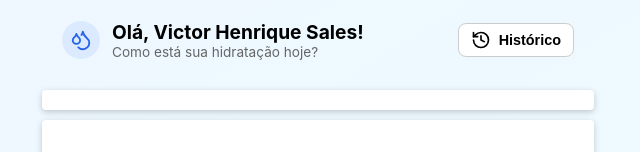
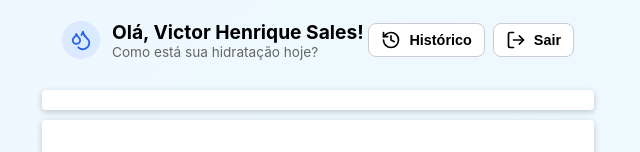
Before and after one commit to 0victorsales/frontend-beber_agua, a React (Create React App) app: page /consumo-diario in a window 1280 px wide. Shown: the top 152 px of the page, without its empty margins (322-962 px from the left). Built offline with nearby package versions, Linux system fonts and the light colour scheme; no server answers.

Commit message:
feat: adicionado botao sair

```diff
--- a/src/pages/consumoDiario/index.jsx
+++ b/src/pages/consumoDiario/index.jsx
@@ -52,11 +52,19 @@ function ConsumoDiario() {
 
         </ItensEsquerda>
 
-        <BotaoCustomizado
-          icone="History"
-          texto="Histórico"
-          onClick={() => navigate("/historico")}
-        />
+         <div className="botoes-direita">
+            <BotaoCustomizado
+              icone="History"
+              texto="Histórico"
+              onClick={() => navigate("/historico")}
+            />
+
+            <BotaoCustomizado
+              icone="LogOut"
+              texto="Sair"
+              onClick={() => navigate("/cadastro")}
+            />
+          </div>
       </Header>
 
       <Container>
--- a/src/pages/consumoDiario/styles.ts
+++ b/src/pages/consumoDiario/styles.ts
@@ -23,7 +23,13 @@ export const Header = styled.header`
   display: flex;
   justify-content: space-between;
   align-items: center;
+
+  .botoes-direita {
+    display: flex;
+    gap: 8px;
+  }
 `;
+
 
 export const ItensEsquerda = styled.div`
   display: flex;
```
